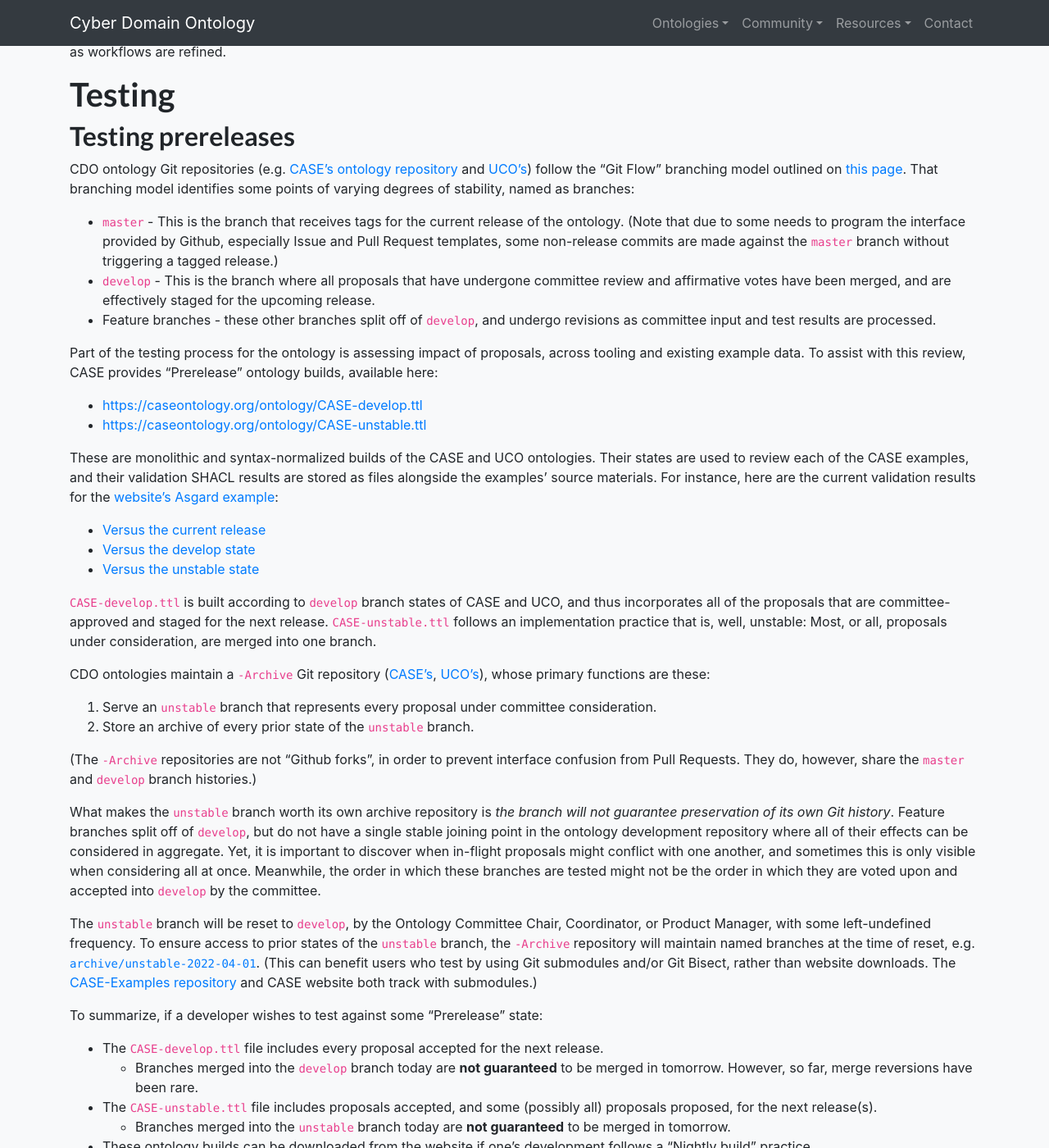
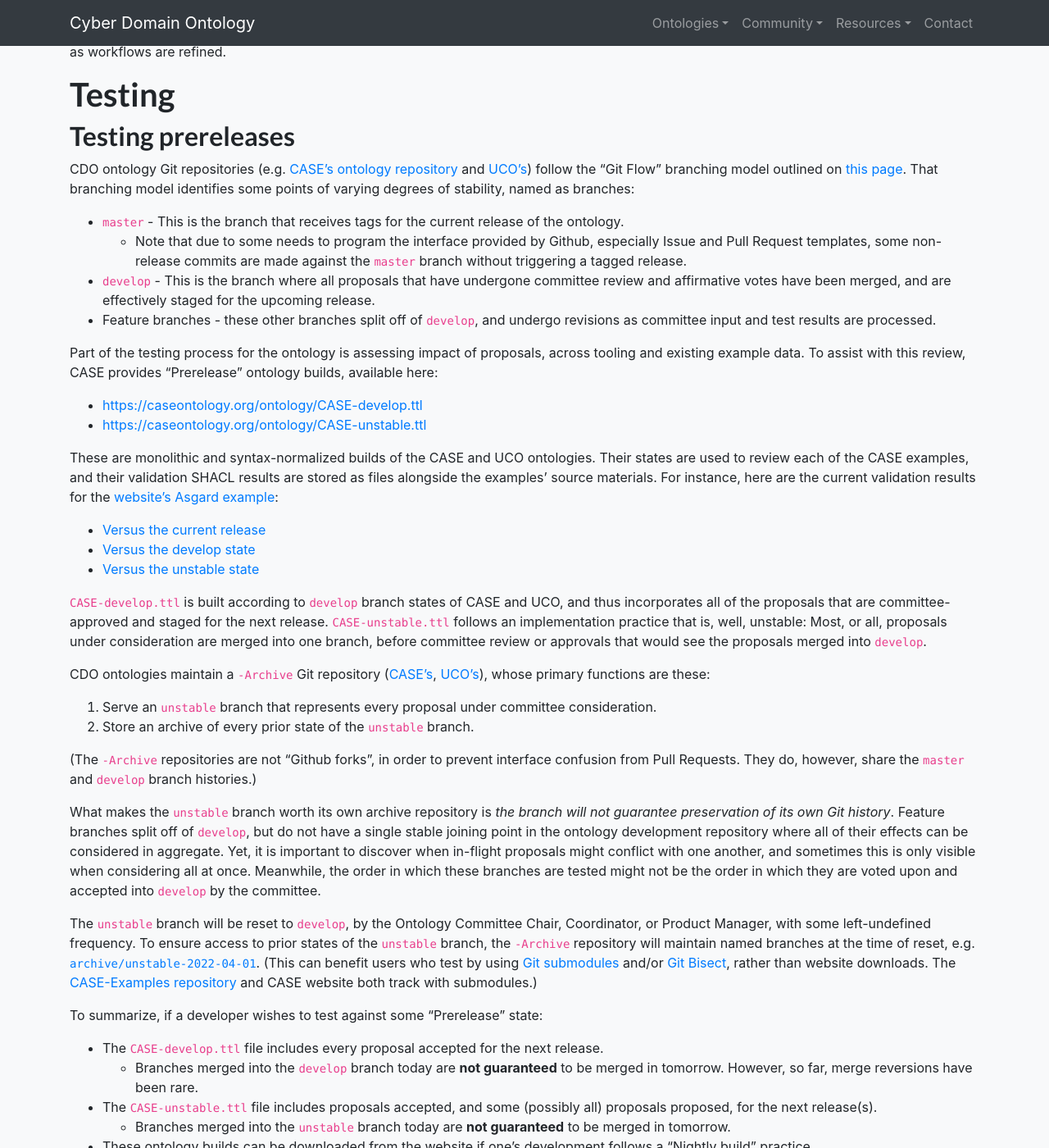
Before and after one commit to Cyber-Domain-Ontology/cdo.github.io, a Jekyll site: the page built from ontology/development/index.md, in a window 1280 px wide and 1400 px high, scrolled down 352 px. Shown: the whole window at 82% size. Built offline with Jekyll 4.4.1, drawn with Linux system fonts in a browser that asks for light colours.

Commit message:
Adjust unstable-build text
References:
* [CDOTSC-1] Decide on policy for -unstable branches

Signed-off-by: Alex Nelson <alexander.nelson@nist.gov>

```diff
--- a/ontology/development/index.md
+++ b/ontology/development/index.md
@@ -12,7 +12,8 @@
 
 CDO ontology Git repositories (e.g. [CASE's ontology repository](https://github.com/casework/CASE/) and [UCO's](https://github.com/ucoProject/UCO/)) follow the "Git Flow" branching model outlined on [this page](https://nvie.com/posts/a-successful-git-branching-model/).  That branching model identifies some points of varying degrees of stability, named as branches:
 
-* `master` - This is the branch that receives tags for the current release of the ontology.  (Note that due to some needs to program the interface provided by Github, especially Issue and Pull Request templates, some non-release commits are made against the `master` branch without triggering a tagged release.)
+* `master` - This is the branch that receives tags for the current release of the ontology.
+   - Note that due to some needs to program the interface provided by Github, especially Issue and Pull Request templates, some non-release commits are made against the `master` branch without triggering a tagged release.
 * `develop` - This is the branch where all proposals that have undergone committee review and affirmative votes have been merged, and are effectively staged for the upcoming release.
 * Feature branches - these other branches split off of `develop`, and undergo revisions as committee input and test results are processed.
 
@@ -27,7 +28,7 @@
 * [Versus the develop state](https://github.com/casework/casework.github.io/blob/master/examples/asgard/src/asgard_validation-develop.ttl)
 * [Versus the unstable state](https://github.com/casework/casework.github.io/blob/master/examples/asgard/src/asgard_validation-unstable.ttl)
 
-`CASE-develop.ttl` is built according to `develop` branch states of CASE and UCO, and thus incorporates all of the proposals that are committee-approved and staged for the next release.  `CASE-unstable.ttl` follows an implementation practice that is, well, unstable: Most, or all, proposals under consideration, are merged into one branch.
+`CASE-develop.ttl` is built according to `develop` branch states of CASE and UCO, and thus incorporates all of the proposals that are committee-approved and staged for the next release.  `CASE-unstable.ttl` follows an implementation practice that is, well, unstable: Most, or all, proposals under consideration are merged into one branch, before committee review or approvals that would see the proposals merged into `develop`.
 
 CDO ontologies maintain a `-Archive` Git repository ([CASE's](https://github.com/casework/CASE-Archive/), [UCO's](https://github.com/ucoProject/UCO-Archive/)), whose primary functions are these:
 
@@ -38,7 +39,7 @@
 
 What makes the `unstable` branch worth its own archive repository is *the branch will not guarantee preservation of its own Git history*.  Feature branches split off of `develop`, but do not have a single stable joining point in the ontology development repository where all of their effects can be considered in aggregate.  Yet, it is important to discover when in-flight proposals might conflict with one another, and sometimes this is only visible when considering all at once.  Meanwhile, the order in which these branches are tested might not be the order in which they are voted upon and accepted into `develop` by the committee.
 
-The `unstable` branch will be reset to `develop`, by the Ontology Committee Chair, Coordinator, or Product Manager, with some left-undefined frequency.  To ensure access to prior states of the `unstable` branch, the `-Archive` repository will maintain named branches at the time of reset, e.g. [`archive/unstable-2022-04-01`](https://github.com/casework/CASE-Archive/tree/archive/unstable-2022-04-01).  (This can benefit users who test by using Git submodules and/or Git Bisect, rather than website downloads.  The [CASE-Examples repository](https://github.com/casework/CASE-Examples/) and CASE website both track with submodules.)
+The `unstable` branch will be reset to `develop`, by the Ontology Committee Chair, Coordinator, or Product Manager, with some left-undefined frequency.  To ensure access to prior states of the `unstable` branch, the `-Archive` repository will maintain named branches at the time of reset, e.g. [`archive/unstable-2022-04-01`](https://github.com/casework/CASE-Archive/tree/archive/unstable-2022-04-01).  (This can benefit users who test by using [Git submodules](https://git-scm.com/docs/git-submodule) and/or [Git Bisect](https://git-scm.com/docs/git-bisect), rather than website downloads.  The [CASE-Examples repository](https://github.com/casework/CASE-Examples/) and CASE website both track with submodules.)
 
 To summarize, if a developer wishes to test against some "Prerelease" state:
 
```
